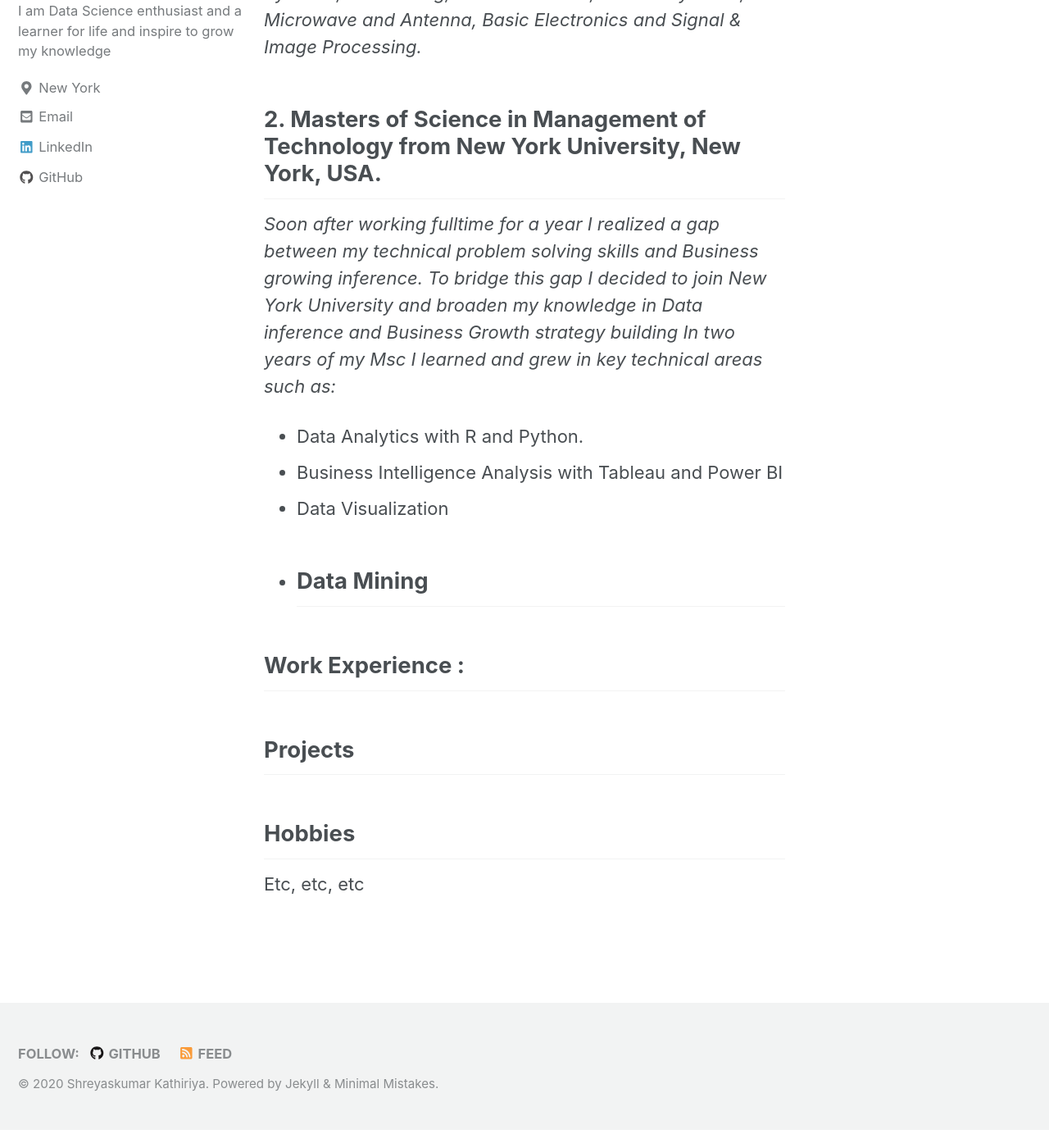
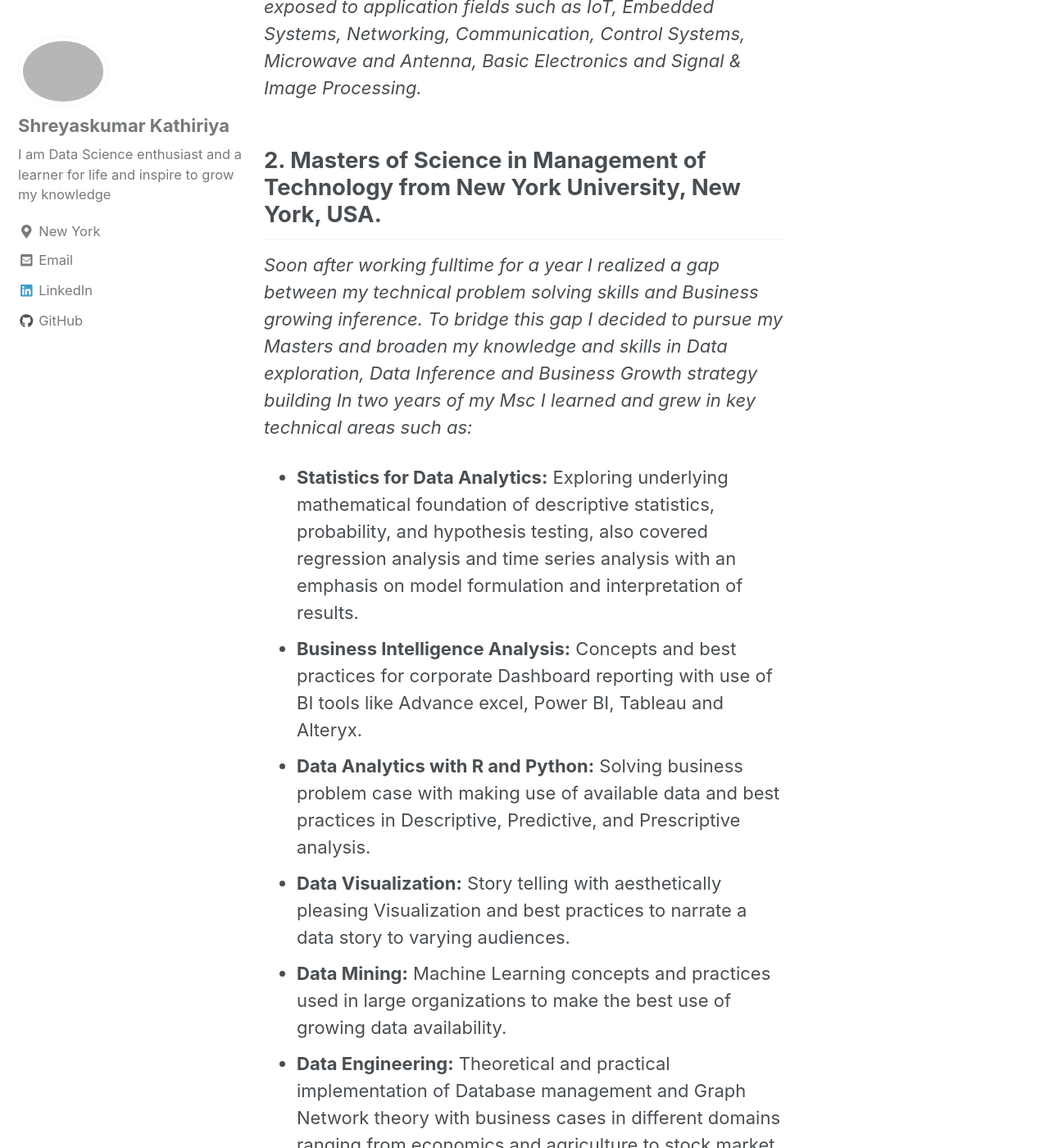
Before and after one commit to Shreyash1811/Shreyash1811.github.io, a Jekyll site: the page built from _pages/about.md, in a window 1280 px wide and 1400 px high, scrolled down 2360 px. Shown: the whole window at 82% size. Built offline with Jekyll 4.4.1, drawn with Linux system fonts in a browser that asks for light colours; nearby versions of some CDN libraries; before the commit the page ends 3737 px from its top, so only the background shows below that; some of the changed text lies outside the part shown.

Commit message:
Update about.md
Added education details on About page

```diff
--- a/_pages/about.md
+++ b/_pages/about.md
@@ -13,7 +14,8 @@
 
 
 
-# EDUCATION :
+# **EDUCATION** :
+<font size="3"> trying font size </font>
 <a id = "edu"></a>
 ## 1. B-Tech Electronics and Telecommunication from NMIMS Mumbai, India.
  *In four years of my B-tech I learned and grew in key technical areas such as:*
@@ -31,15 +33,17 @@
 
 ## 2. Masters of Science in Management of Technology from New York University, New York, USA.
 *Soon after working fulltime for a year I realized a gap between my technical problem solving skills and Business growing inference.
-To bridge this gap I decided to join New York University and broaden my knowledge in Data inference and Business Growth strategy building*
+To bridge this gap I decided to pursue my Masters and broaden my knowledge and skills in Data exploration, Data Inference and Business Growth strategy building*
 *In two years of my Msc I learned and grew in key technical areas such as:*
-- Data Analytics with R and Python.
-- Business Intelligence Analysis with Tableau and Power BI
-- Data Visualization
-- Data Mining
--
-
-
+- **Statistics for Data Analytics:** Exploring underlying mathematical foundation of descriptive statistics, probability, and hypothesis testing, also covered regression analysis and time series analysis with an emphasis on model formulation and interpretation of results.
+- **Business Intelligence Analysis:** Concepts and best practices for corporate Dashboard reporting with use of BI tools like Advance excel, Power BI, Tableau and Alteryx.
+- **Data Analytics with R and Python:** Solving business problem case with making use of available data and best practices in Descriptive, Predictive,  and Prescriptive analysis.
+- **Data Visualization:** Story telling with aesthetically pleasing Visualization and best practices to narrate a data story to varying audiences.
+- **Data Mining:** Machine Learning concepts and practices used in large organizations to make the best use of growing data availability.
+- **Data Engineering:** Theoretical and practical implementation of Database management and Graph Network theory with business cases in different domains ranging from economics and agriculture to stock market.
+- **Corporate Finance and Accounting:** Advance concepts of Finance and Accounting with financial analysis and modelling on real world case studies dealing with merger and acquisitions and forecast value evaluation.
+- **Industrial Economics and strategy:** Studied concepts and impacts of Macro & Micro economy, consumer behavior,  economic value creation , Value-based strategies etc.
+- **Business Courses:** Project Management (SCRUM Practices and understanding Waterfall and Agile methodologies), Global Innovation (Strategies to manage and coordinate Global projects), Management of Information System, Organizational behavior.
 
 
 ## Work Experience :
```
Also changed, not shown: other parts of _pages/about.md (+2 -1 lines).
